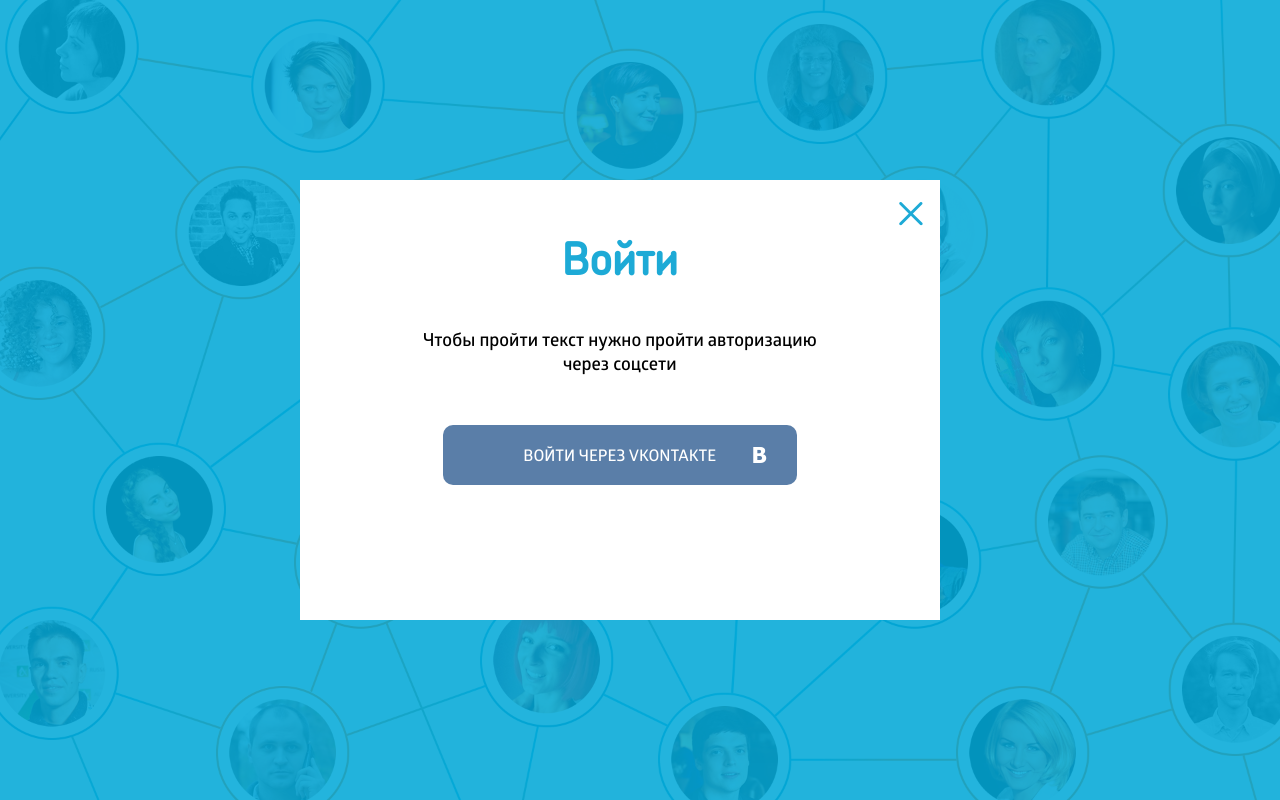
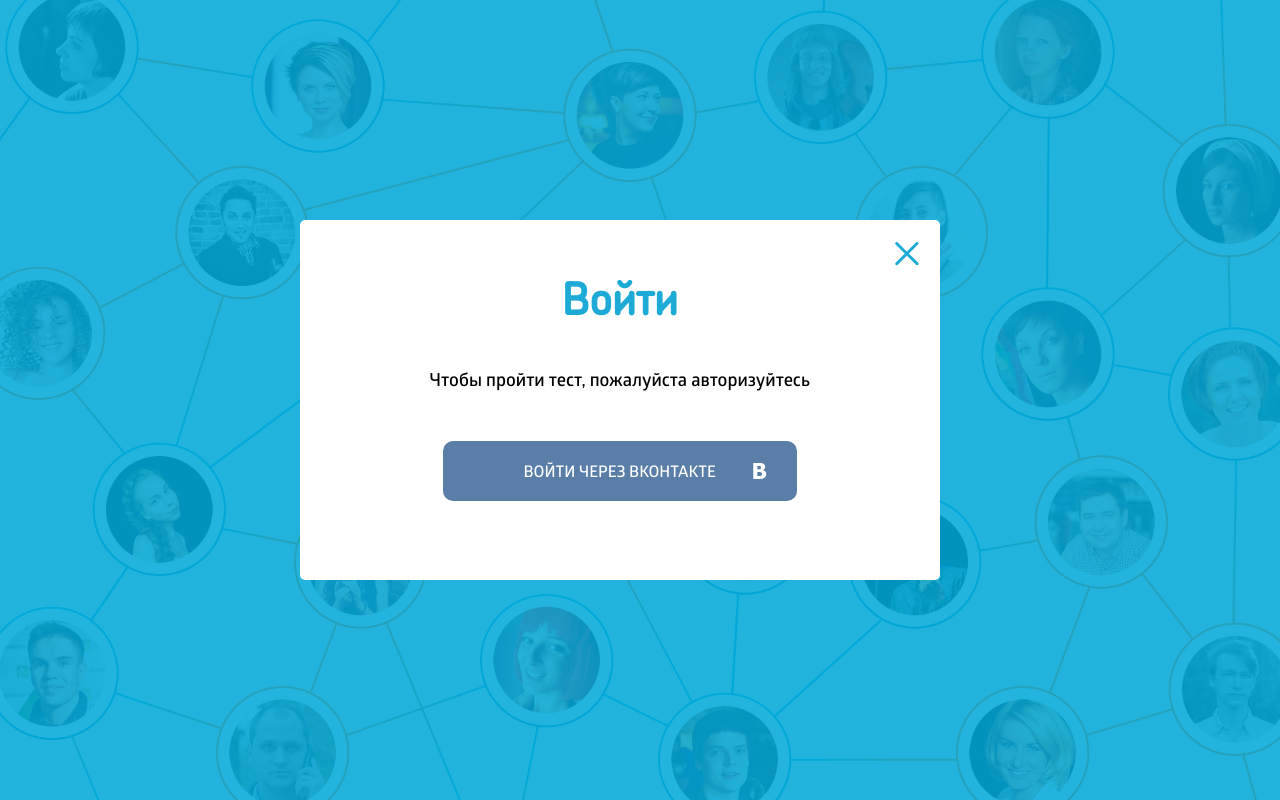
Before and after one commit to Grapheme/rtoldfriends, a website: page src/index.html in a window 1280 px wide. Both pictures are taken after a click on the link "Начать тест". Drawn offline with nearby package versions, Linux system fonts and the light colour scheme; files whose address does not match are found by name.

Commit message:
text and visual edits

```diff
--- a/src/index.html
+++ b/src/index.html
@@ -38,9 +38,9 @@
 		<div class="login-form">
 			<div class="close-cross"></div>
 			<h3>Войти</h3>
-			<p>Чтобы пройти текст нужно пройти авторизацию<br>через соцсети</p>
+			<p>Чтобы пройти тест, пожалуйста авторизуйтесь</p>
 			<!-- <a class="form-button login-fb js-fb" href="#">Войти через Facebook</a> -->
-			<a class="form-button login-vk js-vk" href="#">Войти через Vkontakte</a>
+			<a class="form-button login-vk js-vk" href="#">Войти через ВКонтакте</a>
 		</div>
 	</div>
 
@@ -153,7 +153,7 @@
 					</p>
 				</div>
 				<div data-finish="bad">
-					<h2><span class="user-name"></span>, вы забыли старых друзей…</h2>
+					<h2><span class="user-name"></span>, вы совсем забыли старых друзей…</h2>
 					<p>
 						А ведь когда-то вы наизусть знали номера их домашних телефонов... Важно помнить, что вместе с друзьями мы забываем те прекрасные моменты, которые пережили вместе с ними. Но помимо остальных, вы забыли ещё одного друга, который всегда был рядом, разделял с вами все взлёты и падения, а также самые искренние и откровенные разговоры... Да, это ваш домашний телефон! Не забывайте старого друга — он всегда поможет!
 					</p>
@@ -173,7 +173,7 @@
 					</a>
 				</div>
 				<div class="btn-cont">
-					<a href="#" class="next-question button js-restart">Пройти тест заново</a>
+					<a href="#" class="next-question button js-restart">Пройти новый тест</a>
 				</div>
 			</div>
 		</div>
--- a/src/styles/main.css
+++ b/src/styles/main.css
@@ -285,7 +285,7 @@ html, body {
 
 .login-form {
 	width: 640px;
-	height: 440px;
+	height: 360px;
 	position: relative;
 	display: inline-block;
 	vertical-align: middle;
@@ -293,6 +293,7 @@ html, body {
 	margin-left: -320px;
 	background-color: #fff;
 	text-align: center;
+	border-radius: 5px;
 }
 
 .login-form h3 {
@@ -339,7 +340,7 @@ html, body {
 	height: 25px;
 	position: absolute;
 	top: 21px;
-	right: 22px;
+	right: 26px;
 	cursor: pointer;
 	color: #1daad6;
 }
```
